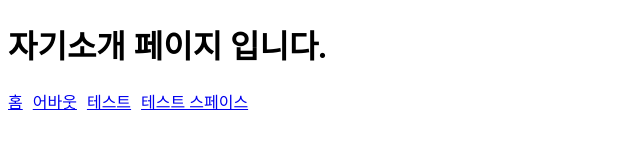
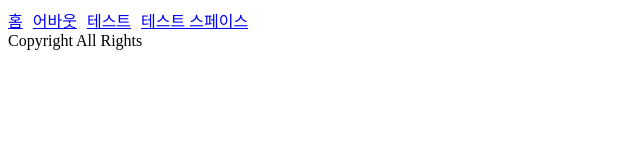
Before and after one commit to leehaneul623/my-blog-2022-05-31, a Gatsby site: page /about in a window 1280 px wide. Shown: the whole page, without its empty margins (0-640 px from the left). Built offline with nearby package versions, Linux system fonts and the light colour scheme; Gatsby itself is replaced by a stand-in of ours.

Commit message:
Layout 컴포넌트 도입하여, Head 컴포넌트를 대체

```diff
--- /dev/null
+++ b/src/components/layout.js
@@ -0,0 +1,23 @@
+import { Link } from "gatsby";
+import React from "react";
+
+function Layout({ Children }) {
+  return (
+    <>
+      <main>
+        <div style={{ display: "flex", gap: 10 }}>
+          <Link to="/">홈</Link>
+          <Link to="/about">어바웃</Link>
+          <Link to="/test">테스트</Link>
+          <Link to="/test-space">테스트 스페이스</Link>
+        </div>
+
+        {Children}
+
+        <div>Copyright All Rights</div>
+      </main>
+    </>
+  );
+}
+
+export default Layout;
--- a/src/pages/about.js
+++ b/src/pages/about.js
@@ -1,19 +1,12 @@
-import { Link } from "gatsby";
 import React from "react";
+import Layout from "../components/layout";
 
 function AboutPage() {
   return (
-    <main>
+    <Layout>
       <title>자기소개</title>
       <h1>자기소개 페이지 입니다.</h1>
-
-      <div style={{ display: "flex", gap: 10 }}>
-        <Link to="/">홈</Link>
-        <Link to="/about">어바웃</Link>
-        <Link to="/test">테스트</Link>
-        <Link to="/test-space">테스트 스페이스</Link>
-      </div>
-    </main>
+    </Layout>
   );
 }
 
```
Also changed, not shown: src/pages/404.js (+9 -9 lines), src/pages/index.js (+3 -10 lines), src/pages/test-space.js (+3 -10 lines), src/pages/test.js (+4 -10 lines).
